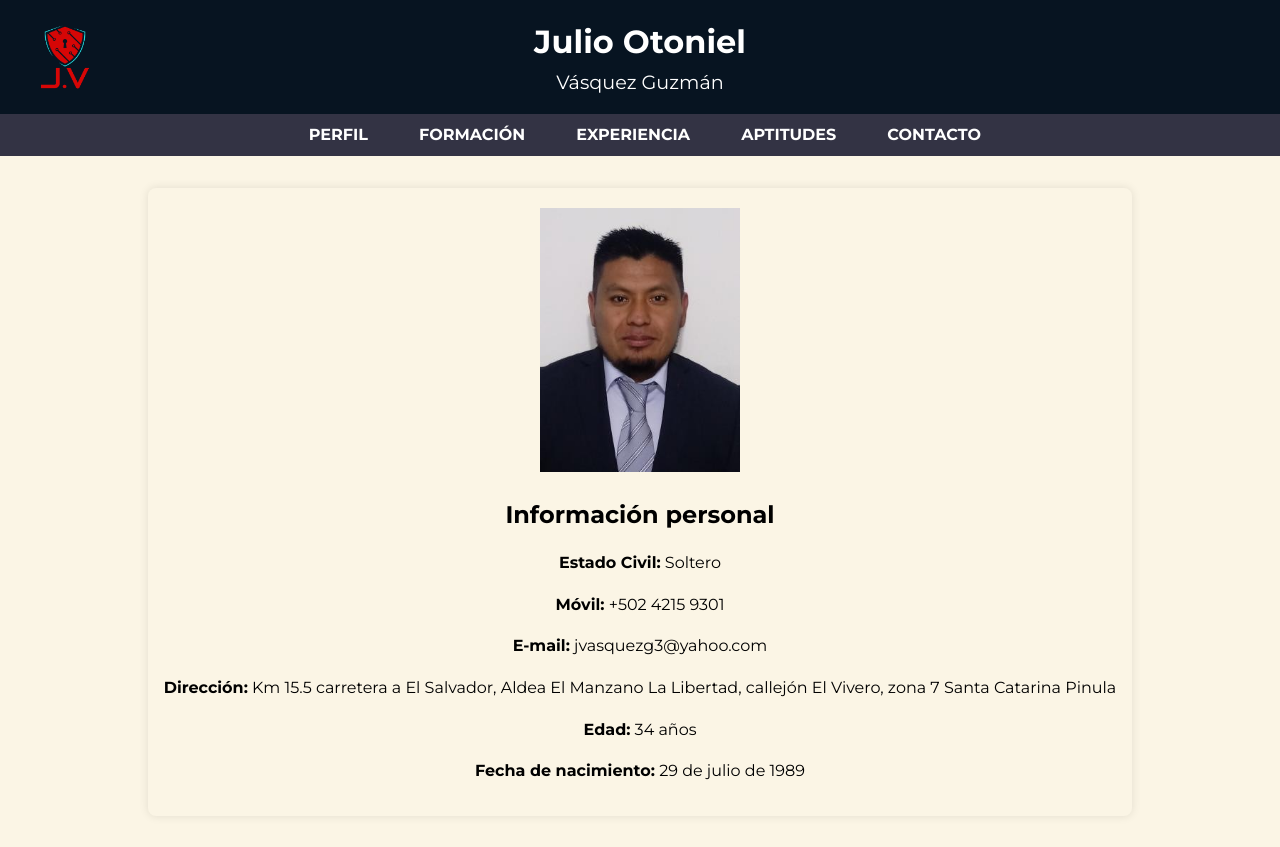
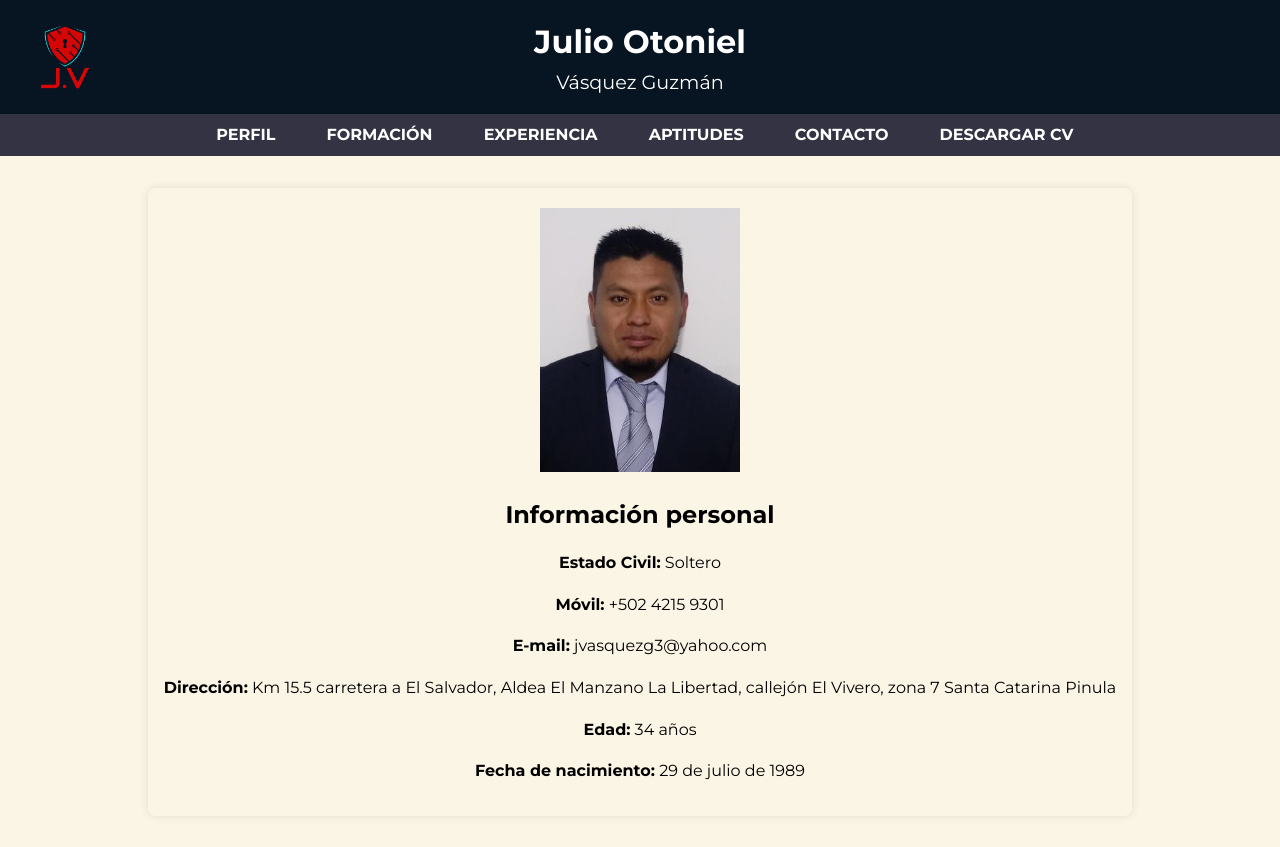
Before and after one commit to jvasquezg3/CvWeb, a Flask app: page / in a window 1280 px wide. Shown: the top 847 px of the page. Run offline with Flask 3, Linux system fonts and the light colour scheme.

Commit message:
Add files via upload

```diff
--- a/templates/index.html
+++ b/templates/index.html
@@ -33,6 +33,7 @@
             <li><a href="#experience">EXPERIENCIA</a></li>
             <li><a href="#skills">APTITUDES</a></li>
             <li><a href="#contacto">CONTACTO</a></li>
+            <li><a href="#.\static\images\Jvasquezg3CVn.pdf">DESCARGAR CV</a></li>
         </ul>
     </nav>
     <main>
```
Also changed, not shown: 1 other file.
